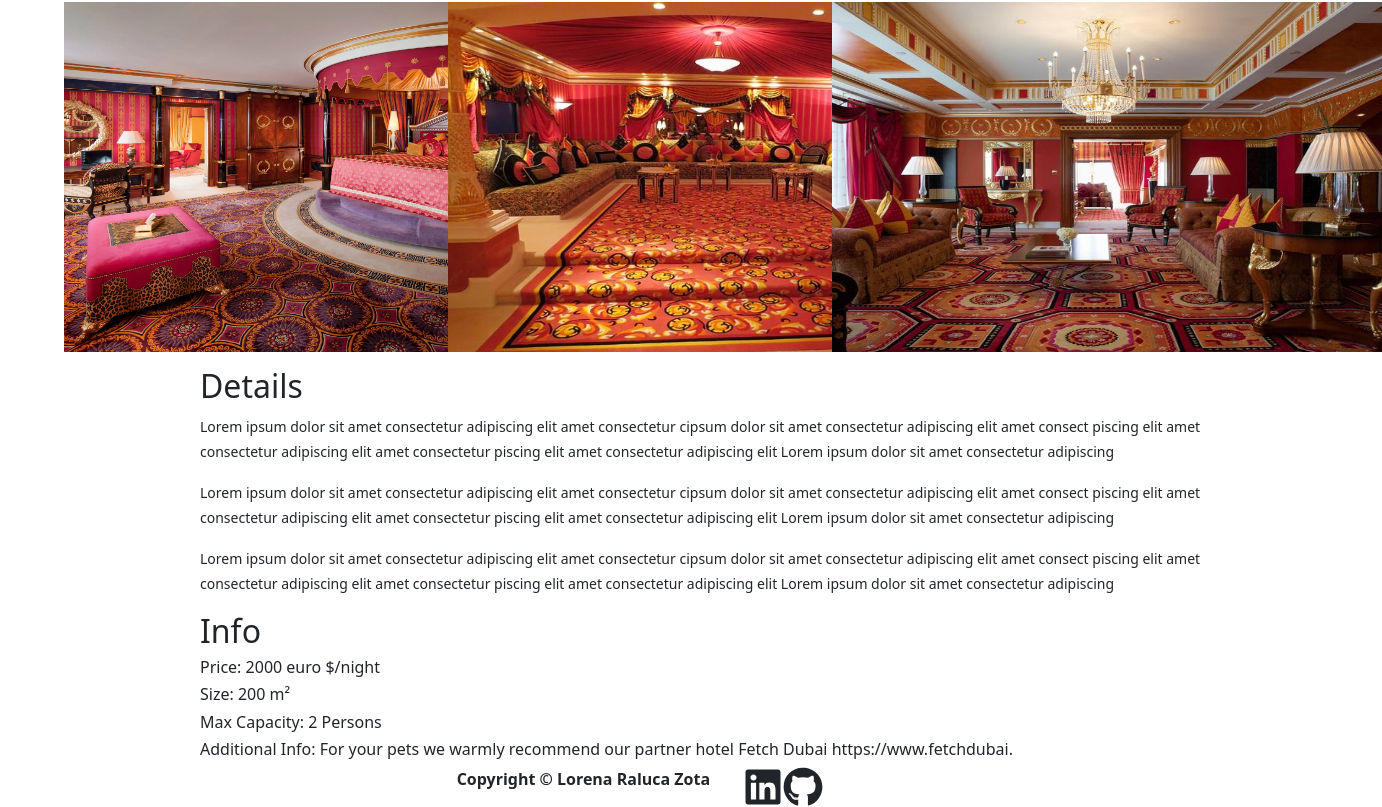
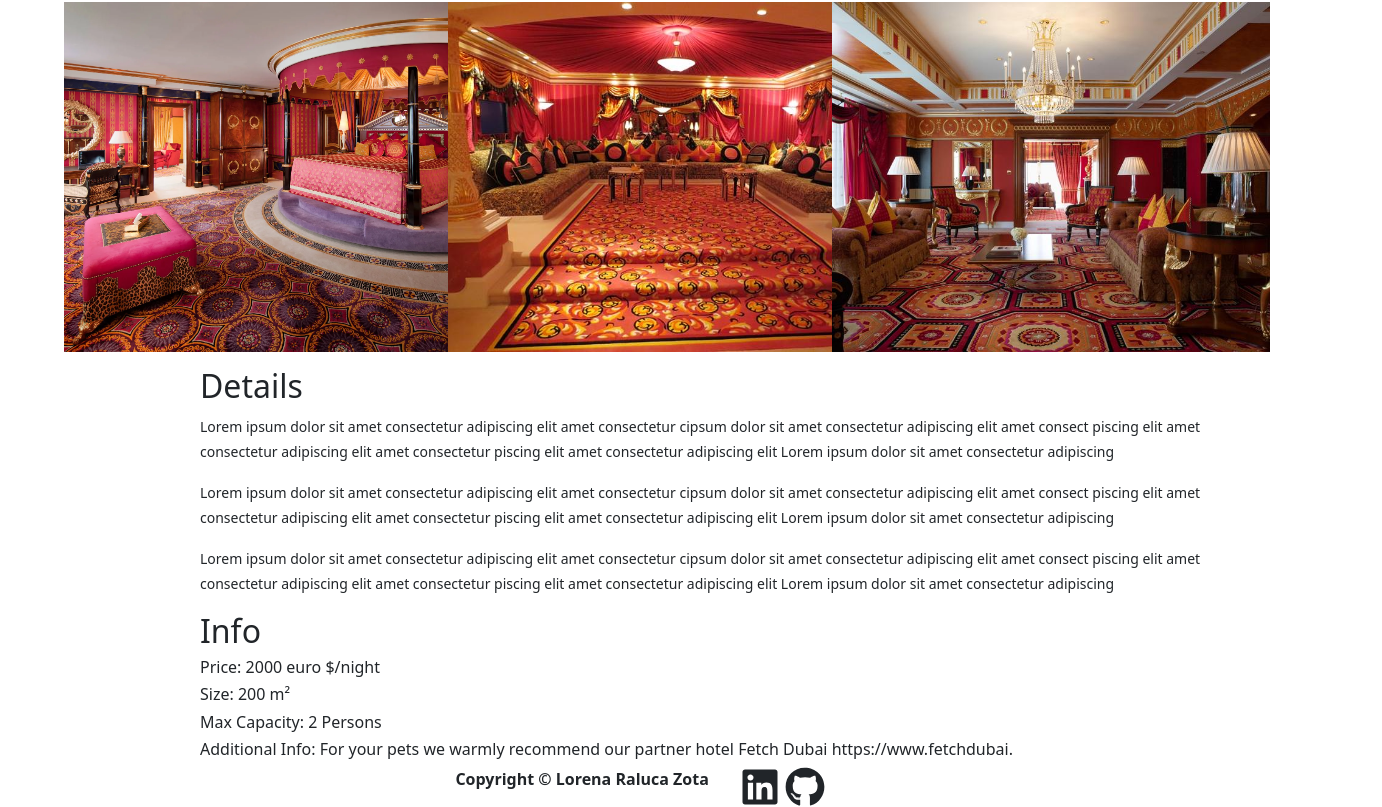
Before and after one commit to RalucaZota/BurjAlArab-Project, a React (Create React App) app: page /singlepage/1 in a window 1280 px wide. Shown: the part 961-1768 px from the top of the page, 1382 px wide, since content can reach past the window. Built offline with nearby package versions, Linux system fonts and the light colour scheme.

Commit message:
little adjustments

```diff
--- a/src/components/common/Footer/Footer.css
+++ b/src/components/common/Footer/Footer.css
@@ -4,7 +4,9 @@
     font-weight: bolder;
   }
   .footer-links {
-    text-align: center;
+    display: flex;
+    justify-content: center;
+    gap: 5px;
   }
 }
 
--- a/src/components/common/Navbar/Navbar.css
+++ b/src/components/common/Navbar/Navbar.css
@@ -122,7 +122,7 @@
 
     left: 25px;
     transition: all 0.5s ease-out;
-    width: 80%;
+    width: 85%;
     opacity: 0.7;
     text-align: center;
     padding-bottom: 5px;
--- a/src/pages/Home/Home.js
+++ b/src/pages/Home/Home.js
@@ -8,7 +8,6 @@ import SuitesCarousel from "./SuitesCarousel/SuitesCarousel";
 import SuitesTitle from "./SuitesCarousel/SuitesTitle";
 
 export default function Home() {
-  console.log("merge");
 
   return (
     <>
--- a/src/pages/Home/Services/Services.css
+++ b/src/pages/Home/Services/Services.css
@@ -1,5 +1,5 @@
 .services {
-  padding: 1rem 0;
+  padding-top: 1rem;
   font-family: Josefin Sans;
 }
 .services {
--- a/src/pages/Home/SuitesCarousel/SuitesCarousel.css
+++ b/src/pages/Home/SuitesCarousel/SuitesCarousel.css
@@ -29,9 +29,7 @@ li {
   font-weight: bolder;
   color: black;
   font-size: 28px;
-
   text-align: start;
-  margin-top: 1rem;
   padding-top: 1rem;
   font-family: Arial, Helvetica, sans-serif;
   text-indent: 2rem;
@@ -47,7 +45,6 @@ li {
 }
 
 .Suitescard {
-  background-color: #533c1b;
   height: 22rem;
 
   border-radius: 2rem;
@@ -141,7 +138,6 @@ li {
     z-index: -1;
   }
   .Suitescard {
-    background-color: #533c1b;
     height: 25rem;
 
     border-radius: 2rem;
--- a/src/pages/Rooms/RoomCards.js
+++ b/src/pages/Rooms/RoomCards.js
@@ -14,7 +14,7 @@ const RoomCards = ({
           <i className="fas fa-external-link-alt"></i>
         </div>
         <div className="title">
-          <h3>{title} </h3>
+          <h3>{title}</h3>
         </div>
       </div>
     </Link>
--- a/src/pages/Rooms/SinglePage.css
+++ b/src/pages/Rooms/SinglePage.css
@@ -17,6 +17,13 @@ article p {
     padding-top: 15px;
   }
 }
+@media only screen and (min-width: 360px) and (max-width: 430px)  {
+  .roomContainer div img{
+    border: 1px solid red;
+    max-width: 390px;
+
+  }
+}
 @media only screen and (min-width: 1140px) {
   .display {
     padding-left: 12.5rem;
--- a/src/pages/Rooms/SinglePage.js
+++ b/src/pages/Rooms/SinglePage.js
@@ -35,13 +35,13 @@ const SinglePage = (props) => {
 
       <section className="roomContainer">
         <div>
-          <img src={item.img} height="350rem" width="550rem"></img>
+          <img src={item.img} height="350rem"></img>
         </div>
         <div>
-          <img src={item.Img_one} height="350rem" width="550rem"></img>
+          <img src={item.Img_one} height="350rem" ></img>
         </div>
         <div>
-          <img src={item.Img_two} height="350rem" width="550rem"></img>
+          <img src={item.Img_two} height="350rem"></img>
         </div>
       </section>
       <div className="display">
```
Also changed, not shown: src/components/common/Footer/Footer.js (+0 -22 lines), 1 other file (tests, documents, lock files or other folders).
